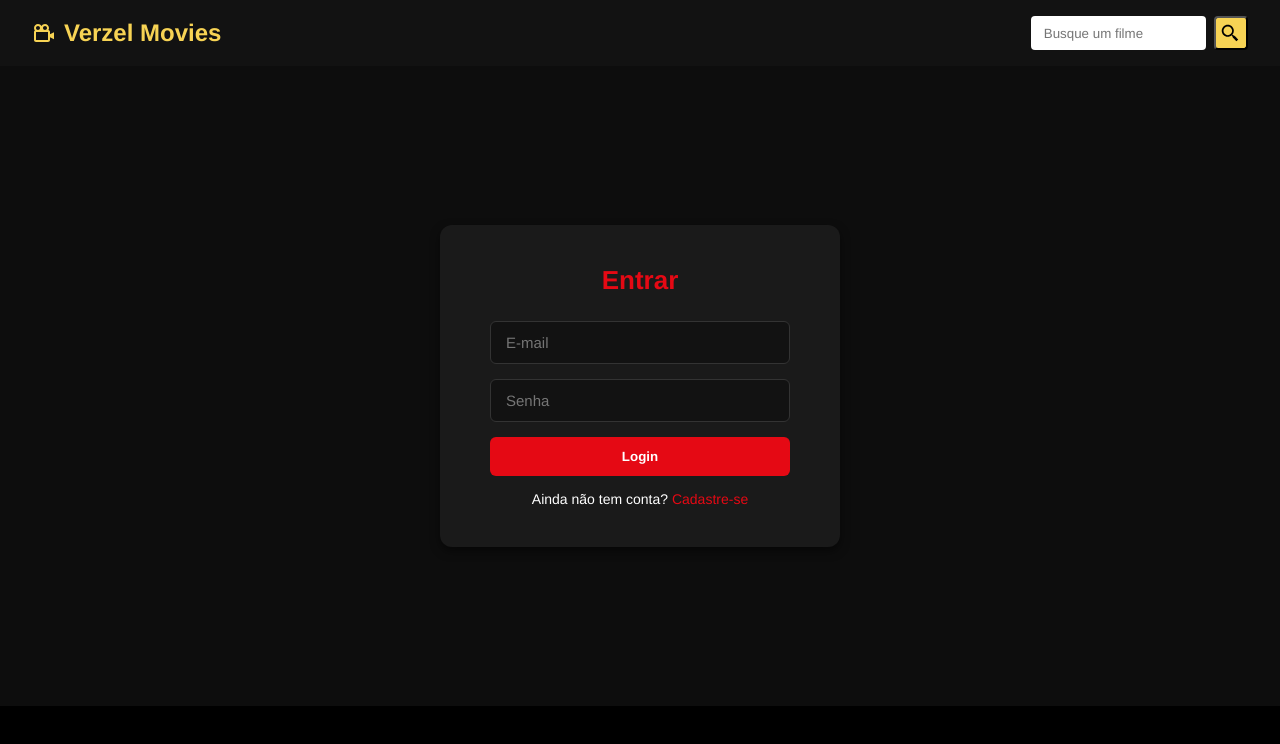
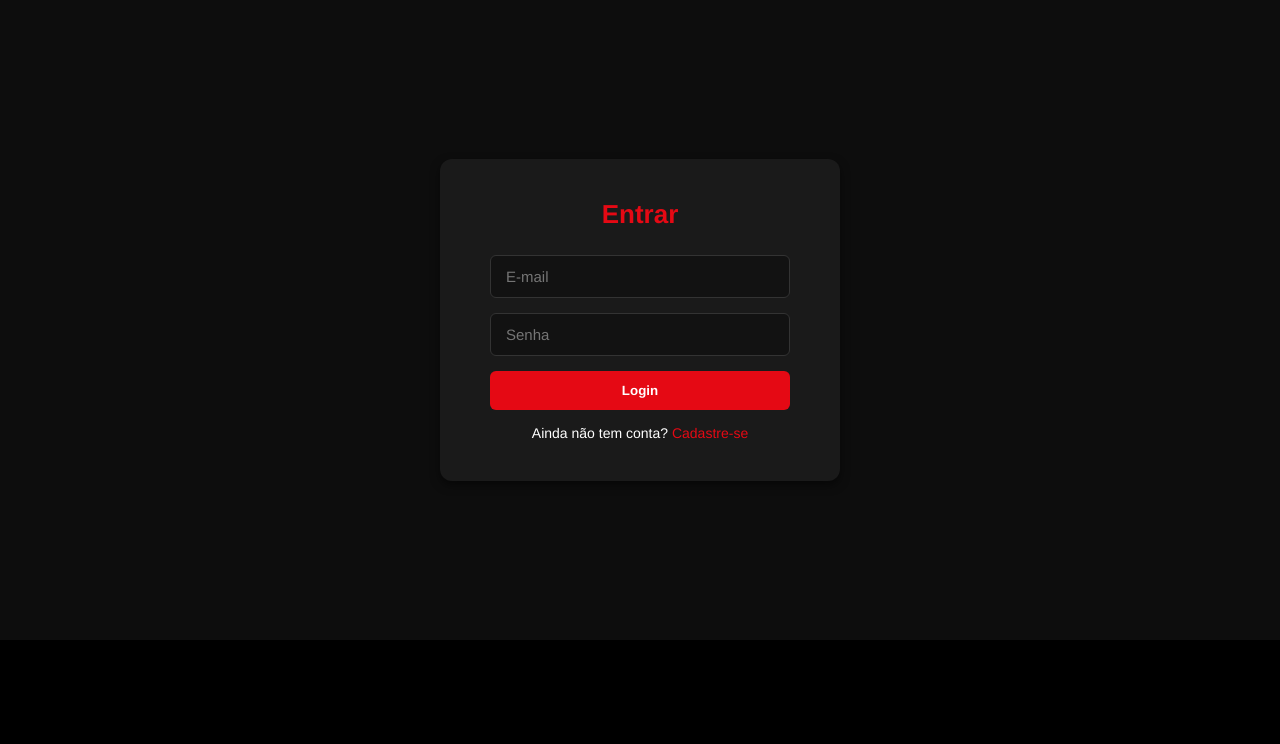
Before and after one commit to GabrielCMattos/project-verzel, a React (Vite) app in the folder front-end/tMDB/: page /login in a window 1280 px wide. Shown: the top 744 px of the page. Built offline with nearby package versions, Linux system fonts and the light colour scheme.

Commit message:
feat: adicionar lógica para ocultar a Navbar nas páginas de login e registro

```diff
--- a/front-end/tMDB/src/App.jsx
+++ b/front-end/tMDB/src/App.jsx
@@ -1,4 +1,4 @@
-import { Routes, Route } from "react-router-dom";
+import { Routes, Route, useLocation } from "react-router-dom";
 import Home from "./pages/Home";
 import Movie from "./pages/Movie";
 import Search from "./pages/Search";
@@ -8,9 +8,12 @@ import Profile from "./pages/Profile";
 import Navbar from "./components/Navbar";
 
 function App() {
+  const location = useLocation();
+  const hideNavbar = ["/login", "/register"].includes(location.pathname);
+
   return (
     <>
-      <Navbar />
+      {!hideNavbar && <Navbar />}
       <Routes>
         <Route path="/" element={<Home />} />
         <Route path="/movie/:id" element={<Movie />} />
```
